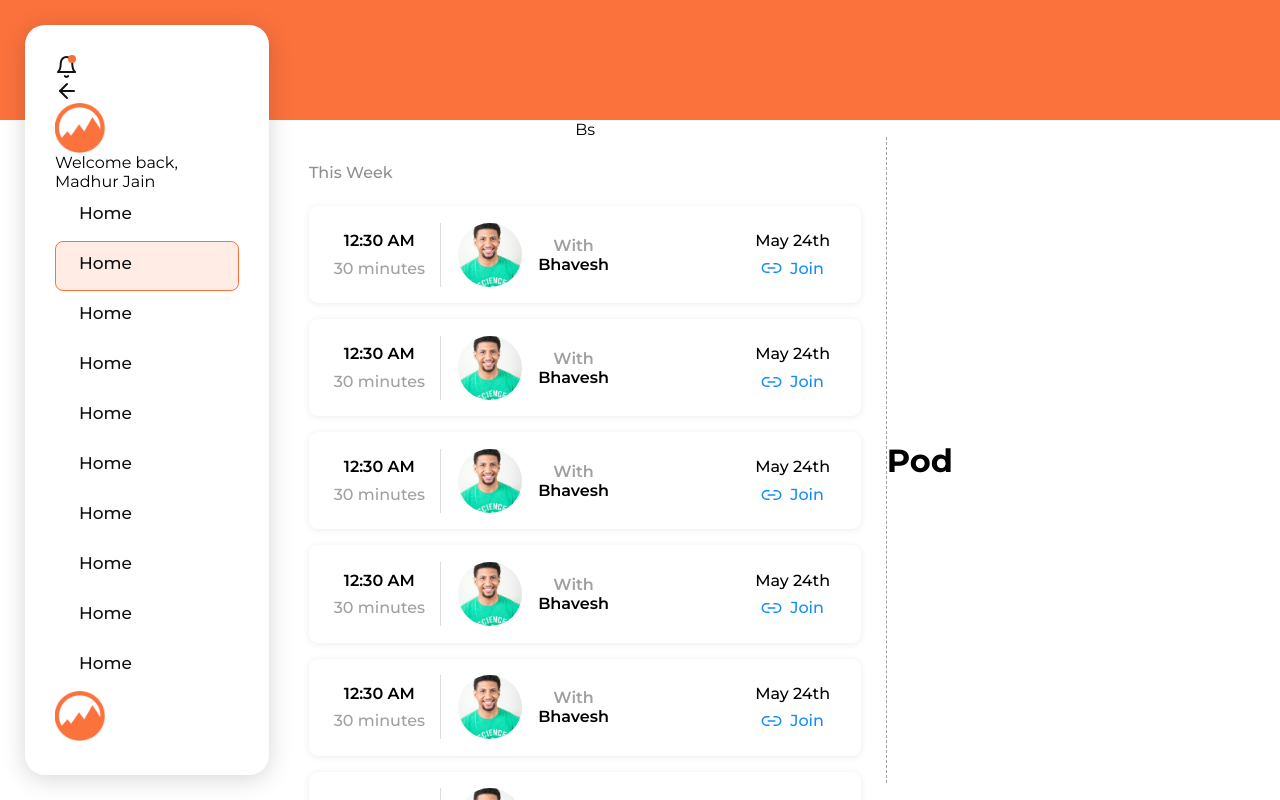
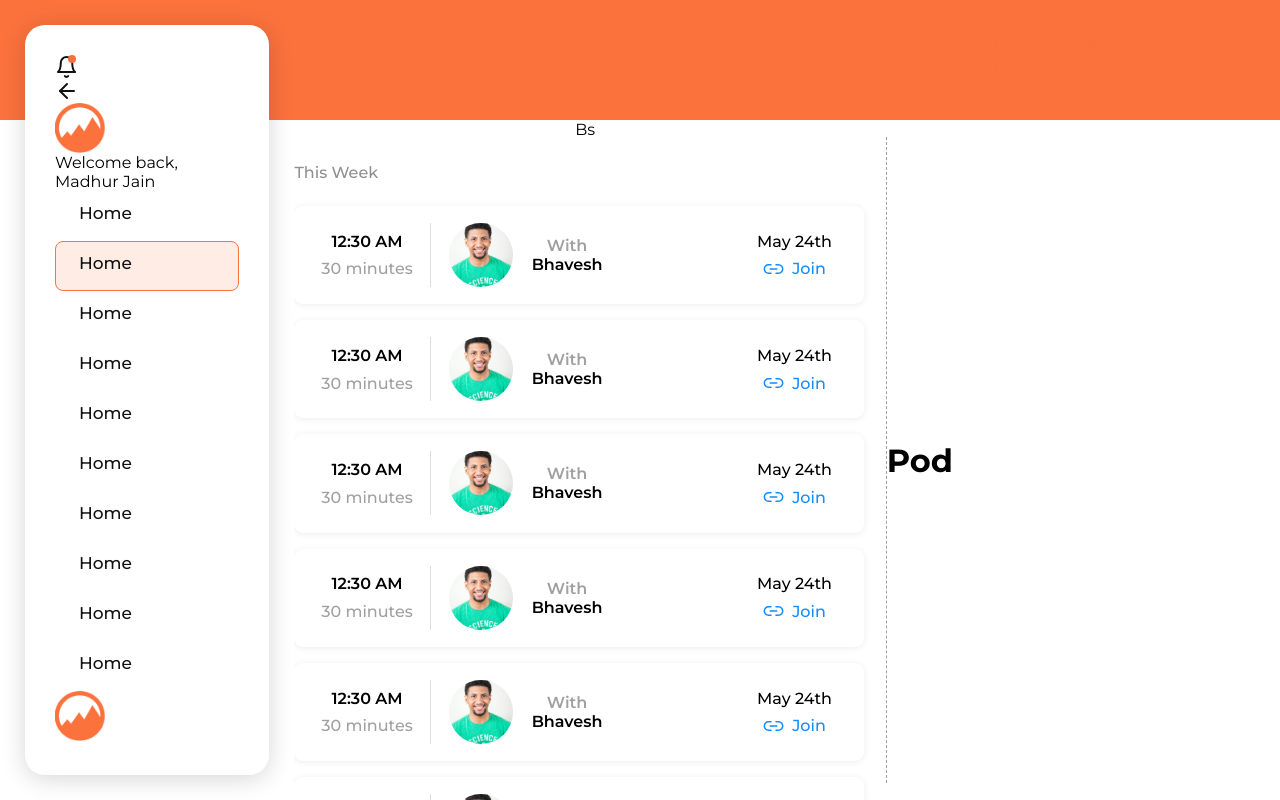
Before and after one commit to dvm-bitspilani/cel-conquest-2024, a React (Vite) app: page /dashboard/home in a window 1280 px wide. Built offline with nearby package versions, Linux system fonts and the light colour scheme.

Commit message:
style: meeting component list alignment

```diff
--- a/src/components/MeetingList/MeetingList.module.scss
+++ b/src/components/MeetingList/MeetingList.module.scss
@@ -4,8 +4,7 @@
     flex-direction: column;
 
     .week {
-        width: 95%;
-        align-self: center;
+        width: 98%;
 
         .weekHeading {
             color: #8F8F8F;
```
